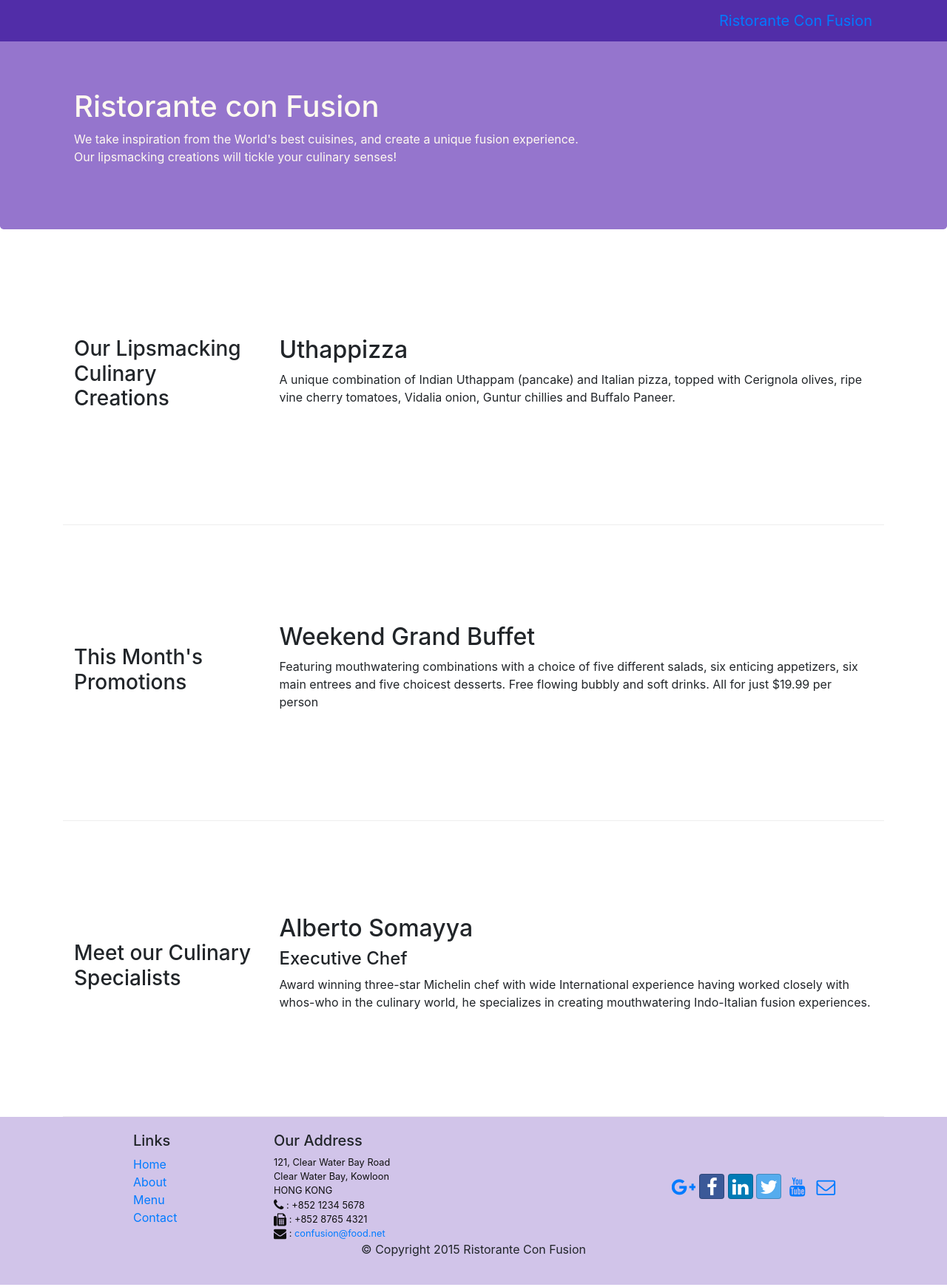
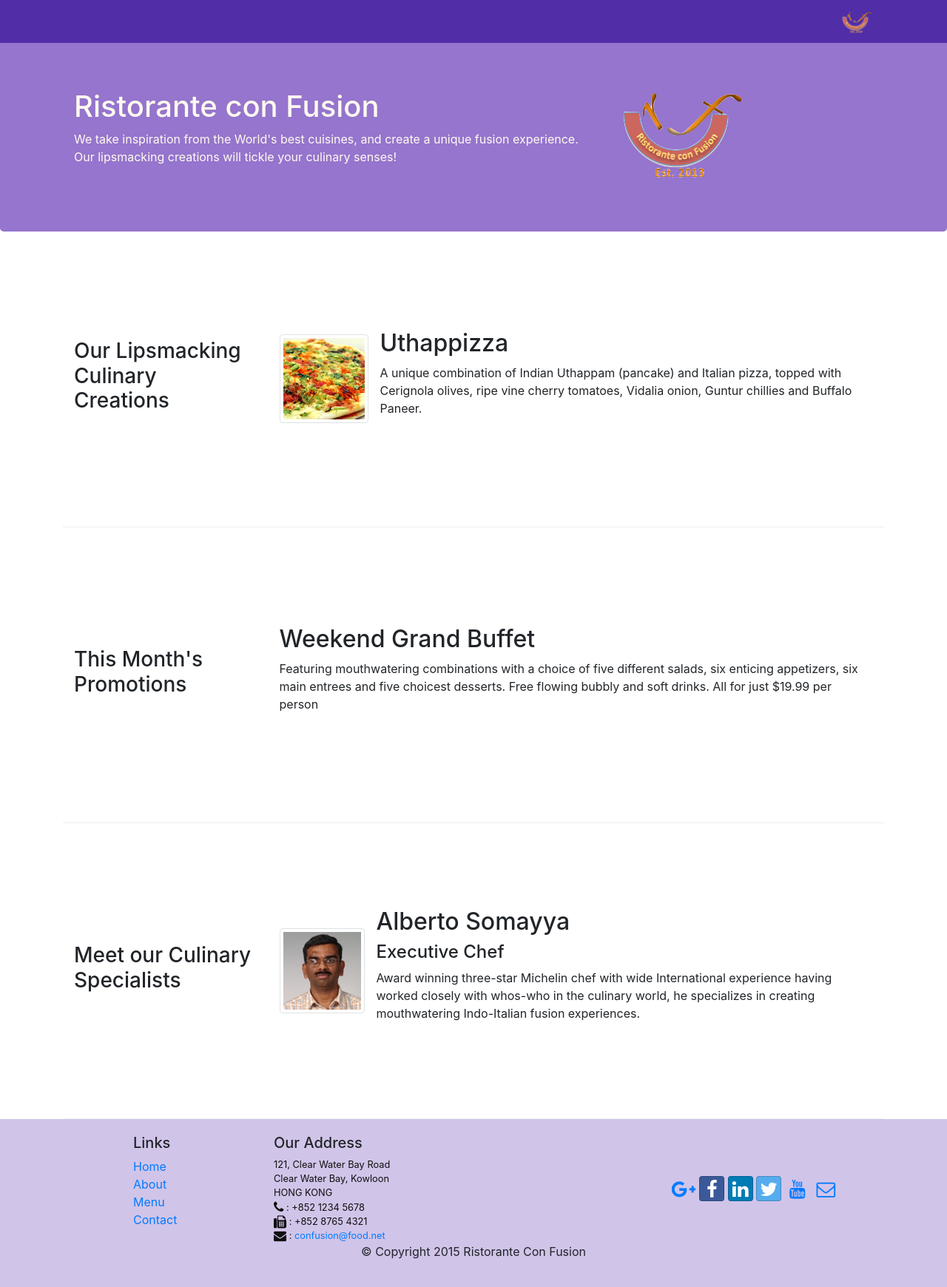
Before and after one commit to prashant0918/initial_repository, a website: page index.html in a window 1280 px wide. Shown: the whole page at 74% size. Drawn offline with nearby package versions, Linux system fonts and the light colour scheme.

Commit message:
images and media

```diff
--- a/index.html
+++ b/index.html
@@ -21,7 +21,7 @@
             <button class="navbar-toggler" type="button" data-toggle="collapse" data-target="#Navbar">
                 <span class="navbar-toggler-icon"></span>
             </button>
-           <a class="navbar-brand" href="#">Ristorante Con Fusion</a>
+           <a class="navbar-brand" href="#"><img src="img/logo.png" height="30" width="41"></a>
            <div class="collapse navbar-collapse" id="Navbar">
                 <ul class="navbar-nav">
                     <li class="nav-item active"><a class="nav-link" href="#"><span class="fa fa-home fa-lg"></span> Home</a></li>
@@ -39,7 +39,8 @@
                     <h1>Ristorante con Fusion</h1>
                     <p>We take inspiration from the World's best cuisines, and create a unique fusion experience. Our lipsmacking creations will tickle your culinary senses!</p>
                 </div>
-                <div class="col col-sm">
+                <div class="col col-sm align-self-center">
+                    <img src="img/logo.png" class="img-fluid">
                 </div>
             </div>
         </div>
@@ -51,8 +52,13 @@
                 <h3>Our Lipsmacking Culinary Creations</h3>
             </div>
             <div class="col-sm col-md flex-first">
-                <h2>Uthappizza</h2>
+                <div class="media">
+                    <img class="d-flex mr-3 img-thumbnail align-self-center" src="img/uthappizza.png" alt="uthappiza">
+                    <div class="media-body">
+                <h2 class="mt-0">Uthappizza</h2>
                 <p>A unique combination of Indian Uthappam (pancake) and Italian pizza, topped with Cerignola olives, ripe vine cherry tomatoes, Vidalia onion, Guntur chillies and Buffalo Paneer.</p>
+                    </div>
+                </div>
             </div>
         </div>
 
@@ -72,9 +78,14 @@
                 <h3>Meet our Culinary Specialists</h3>
             </div>
             <div class="col-sm col-md flex-first">
-                <h2>Alberto Somayya</h2>
-                <h4>Executive Chef</h4>
+                <div class="media">
+                    <img class="d-flex mr-3 img-thumbnail align-self-center" src="img/alberto.png" alt="alberto somayya">
+                    <div class="media-body">
+                        <h2 class="mt-0">Alberto Somayya</h2>
+                        <h4>Executive Chef</h4>
                 <p>Award winning three-star Michelin chef with wide International experience having worked closely with whos-who in the culinary world, he specializes in creating mouthwatering Indo-Italian fusion experiences. </p>
+                    </div>
+            </div>
             </div>
         </div>
     </div>
```
Also changed, not shown: aboutus.html (+7 -6 lines), contactus.html (+4 -2 lines), img/alberto.png (added), img/buffet.png (added), img/img/alberto.png (added), img/img/buffet.png (added), img/img/logo.png (added), img/img/uthappizza.png (added), img/logo.png (added), img/uthappizza.png (added), 2 other files.
